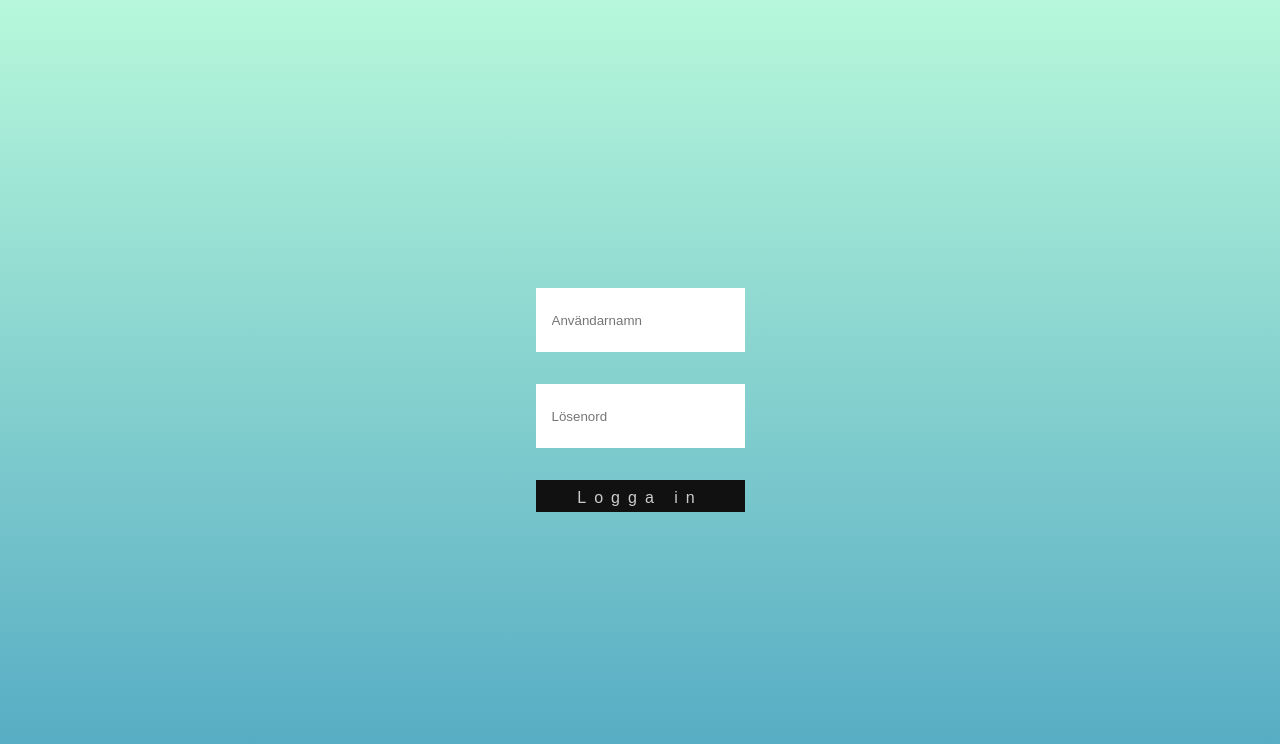
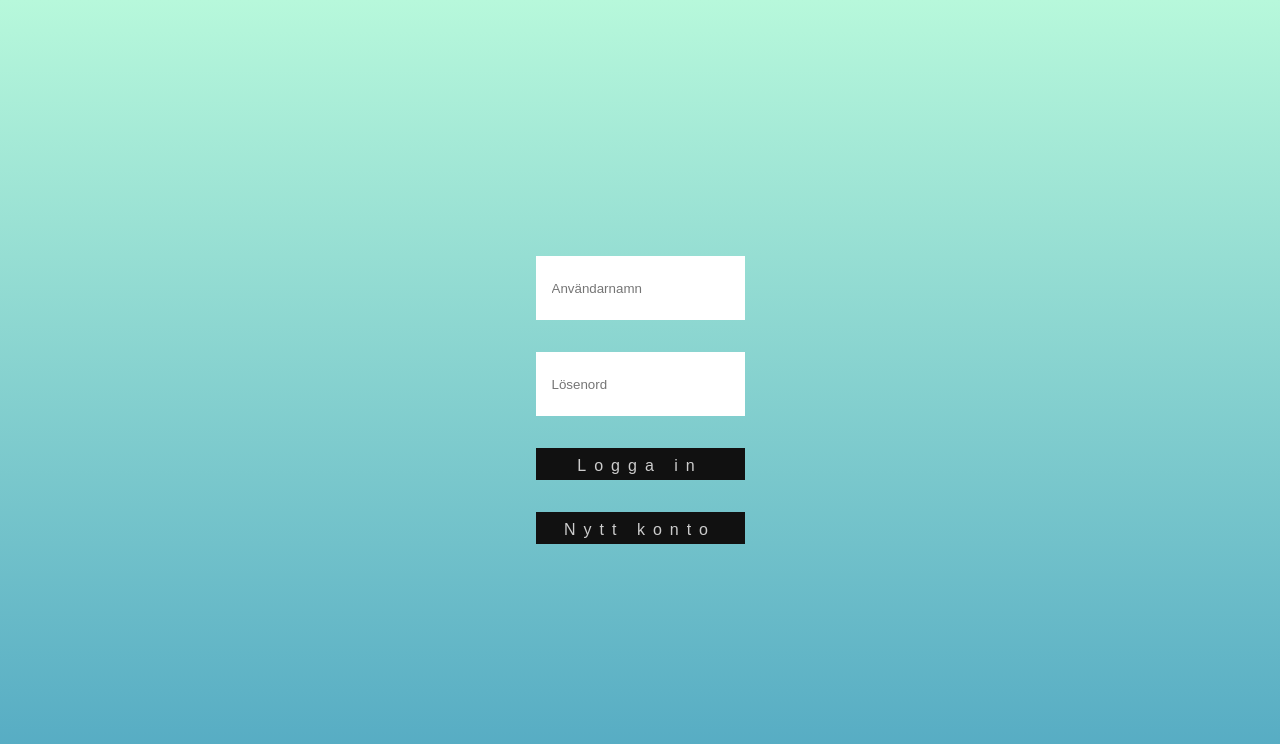
Before and after one commit to Xenofono/ideal-octo-sniffle, a React app: page / in a window 1280 px wide. Shown: the top 744 px of the page. Built offline with nearby package versions, Linux system fonts and the light colour scheme.

Commit message:
began adding new user registration, app now handles 0 todos without infinitely loading

```diff
--- a/src/FirebaseLogin.js
+++ b/src/FirebaseLogin.js
@@ -11,3 +11,23 @@ export const login = ({ username, password }) => {
       return false;
     });
 };
+
+
+//använder PUT istället för POST för annars genererar firebase ett id för lösenordet
+export const newAccount = async (newUser = { username: "sno", password:"test" }) => {
+  const requestObject = {
+    password: newUser.password
+  }
+  const userAlreadyExistsResponse = await fetch(DB_URL + `/${newUser.username}.json`);
+  const userAlreadyExistsData = await userAlreadyExistsResponse.json();
+  if (userAlreadyExistsData) {
+    alert(`Användarnamnet ${newUser.username} är upptaget`);
+    return;
+  }
+  const newAccountResponse = await fetch(DB_URL + `/${newUser.username}.json`, {
+    method: 'PUT',
+    body: JSON.stringify(requestObject)
+  })
+  const newAccountData = await newAccountResponse.json()
+  console.log(newAccountData)
+};
--- a/src/FirebaseTodos.js
+++ b/src/FirebaseTodos.js
@@ -4,8 +4,8 @@ export const getAllTodos = async (username) => {
   const response = await fetch(`${DB_URL}/${username}/todos.json`);
   const data = await response.json();
   const todoArray = [];
+  if(!data) return Promise.resolve(todoArray)
   Object.entries(data).forEach((todo) => {
-    const [id, value] = todo;
     const todoObj = {
       id: todo[0],
       content: todo[1].content,
--- a/src/components/App.js
+++ b/src/components/App.js
@@ -7,32 +7,29 @@ import Login from "./Login";
 const App = () => {
   const alreadyLoggedIn = sessionStorage.getItem("login") === "yes";
   const [login, setLogin] = useState(alreadyLoggedIn);
-  const [username, setUsername] = useState('')
+  const [username, setUsername] = useState("");
 
   const changeLoginState = (name) => {
-    if(login){
-      const confirmLogout = confirm("Är du säker du vill logga ut?")
+    if (login) {
+      const confirmLogout = confirm("Är du säker du vill logga ut?");
       if (confirmLogout) {
         sessionStorage.removeItem("login");
-        setLogin(!login)
+        setLogin(!login);
       }
+    } else {
+      console.log(name);
+      setLogin((oldState) => {
+        setUsername(name);
+        return !oldState;
+      });
     }
-    else{
-      console.log(name)
-      setLogin(oldState => {
-        setUsername(name)
-        return !oldState
-      });
-
-    }
-
   };
 
-
+  //TODO registrera ny användare
   const toShow = login ? (
-    <TodoList changeLogin={changeLoginState} username={username}/>
+    <TodoList changeLogin={changeLoginState} username={username} />
   ) : (
-    <Login changeLogin={changeLoginState}  />
+    <Login changeLogin={changeLoginState} />
   );
 
   return <div className="App">{toShow}</div>;
--- a/src/components/Login.js
+++ b/src/components/Login.js
@@ -1,6 +1,6 @@
 import React, { useState } from "react";
 import "../styles/Login.css";
-import { login } from "../FirebaseLogin";
+import { login, newAccount } from "../FirebaseLogin";
 
 export default function Login(props) {
   const [nameInput, setNameInput] = useState("");
@@ -42,6 +42,11 @@ export default function Login(props) {
           onChange={(e) => setPasswordInput(e.target.value)}
           placeholder="Lösenord"></input>
         <input type="submit" value="Logga in" onClick={onClick}></input>
+      <button onClick={(e) => {
+        e.preventDefault()
+        newAccount()
+      }}>Nytt konto</button>
+
       </form>
     </div>
   );
--- a/src/components/TodoList.js
+++ b/src/components/TodoList.js
@@ -14,7 +14,7 @@ const TodoList = (props) => {
       await setTodos(todosArray);
       await setLoaded(true);
     };
-    if (todos.length === 0) fetchTodos();
+    if (todos.length === 0 && !loaded) fetchTodos();
   });
 
   const toggleTodoDone = async (id) => {
--- a/src/styles/Login.css
+++ b/src/styles/Login.css
@@ -21,3 +21,17 @@
     color: #ccc;
     background: #111111;
 }
+
+button{
+    margin: 1rem;
+    outline: none;
+    border: none;
+    height: 2rem;
+    padding: 1rem;
+
+    letter-spacing: 0.5rem;
+    font-size: 1rem;
+    line-height: 0.3rem;
+    color: #ccc;
+    background: #111111;
+}
```
